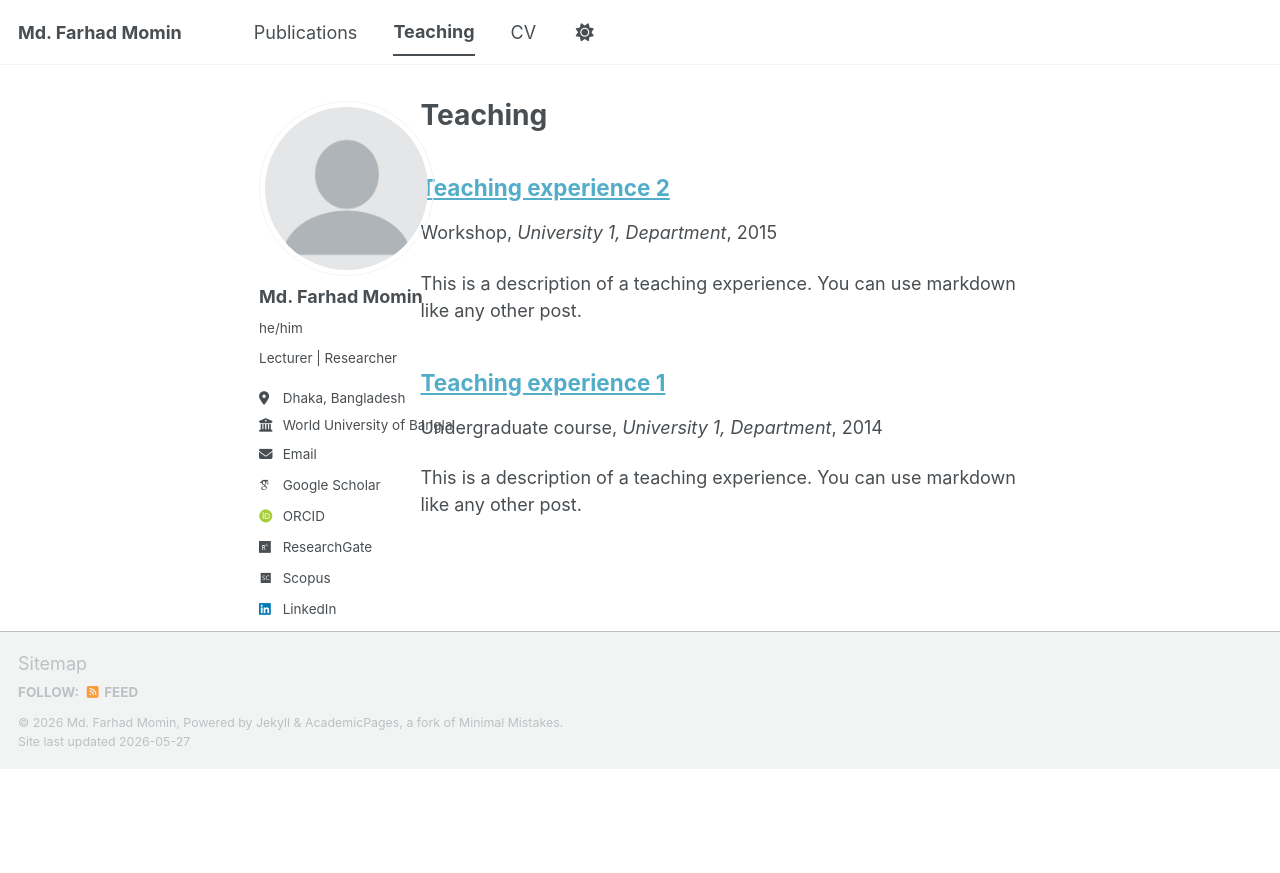
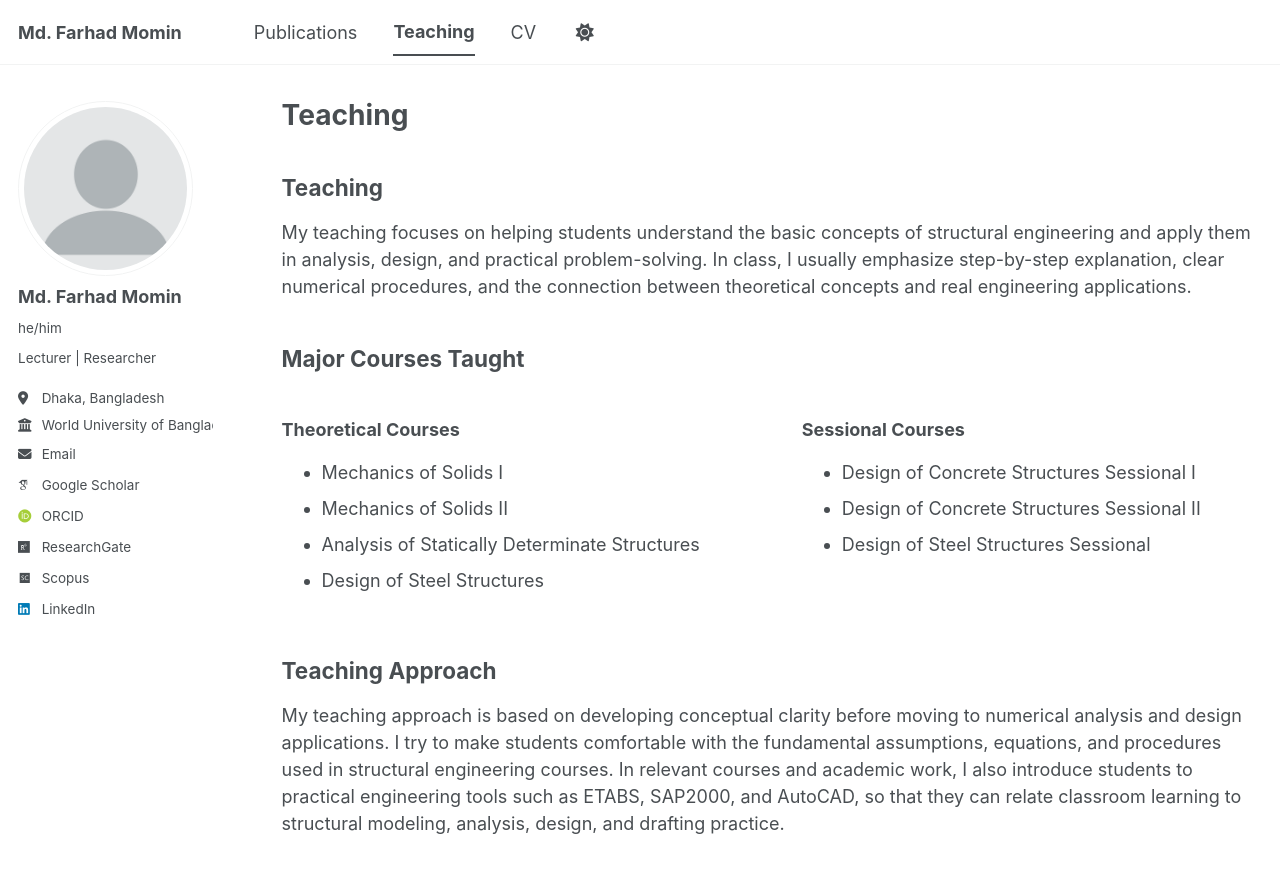
Before and after one commit to farhad-momin/farhad-momin.github.io, a Jekyll site: the page built from _pages/teaching.html, in a window 1280 px wide and 900 px high. Shown: the top 873 px of the window. Built offline with Jekyll 4.4.1, drawn with Linux system fonts in a browser that asks for light colours; some web fonts are replaced; a script bundle is joined from its source files by our own code; library files that are not in the unit come from our copies.

Commit message:
Enhance teaching page with course and approach details
Added details about teaching focus, major courses, and teaching approach.

```diff
--- a/_pages/teaching.html
+++ b/_pages/teaching.html
@@ -5,8 +5,39 @@ permalink: /teaching/
 author_profile: true
 ---
 
-{% include base_path %}
+<h2>Teaching</h2>
 
-{% for post in site.teaching reversed %}
-  {% include archive-single.html %}
-{% endfor %}
+<p>
+My teaching focuses on helping students understand the basic concepts of structural engineering and apply them in analysis, design, and practical problem-solving. In class, I usually emphasize step-by-step explanation, clear numerical procedures, and the connection between theoretical concepts and real engineering applications.
+</p>
+
+<h2>Major Courses Taught</h2>
+
+<div style="display: flex; gap: 60px; flex-wrap: wrap;">
+
+  <div style="flex: 1; min-width: 280px;">
+    <h3>Theoretical Courses</h3>
+    <ul>
+      <li>Mechanics of Solids I</li>
+      <li>Mechanics of Solids II</li>
+      <li>Analysis of Statically Determinate Structures</li>
+      <li>Design of Steel Structures</li>
+    </ul>
+  </div>
+
+  <div style="flex: 1; min-width: 280px;">
+    <h3>Sessional Courses</h3>
+    <ul>
+      <li>Design of Concrete Structures Sessional I</li>
+      <li>Design of Concrete Structures Sessional II</li>
+      <li>Design of Steel Structures Sessional</li>
+    </ul>
+  </div>
+
+</div>
+
+<h2>Teaching Approach</h2>
+
+<p>
+My teaching approach is based on developing conceptual clarity before moving to numerical analysis and design applications. I try to make students comfortable with the fundamental assumptions, equations, and procedures used in structural engineering courses. In relevant courses and academic work, I also introduce students to practical engineering tools such as ETABS, SAP2000, and AutoCAD, so that they can relate classroom learning to structural modeling, analysis, design, and drafting practice.
+</p>
```
